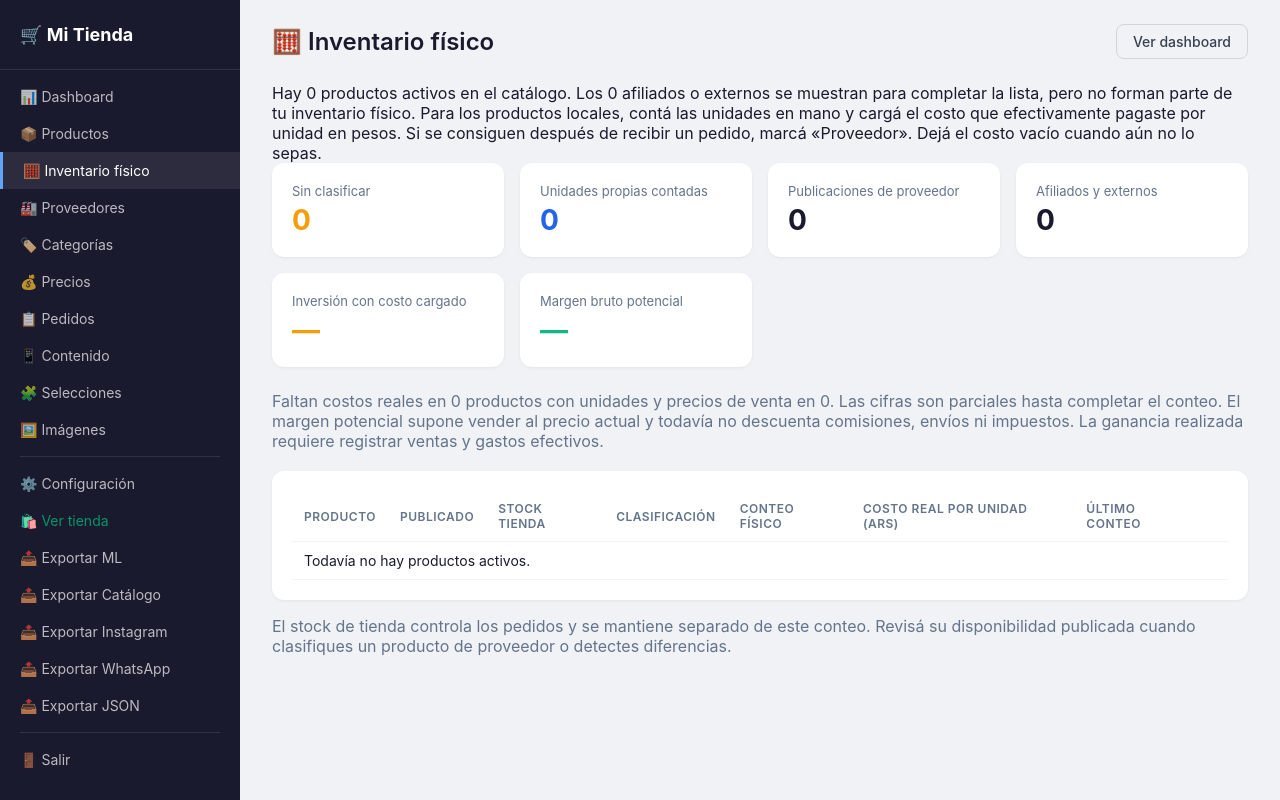
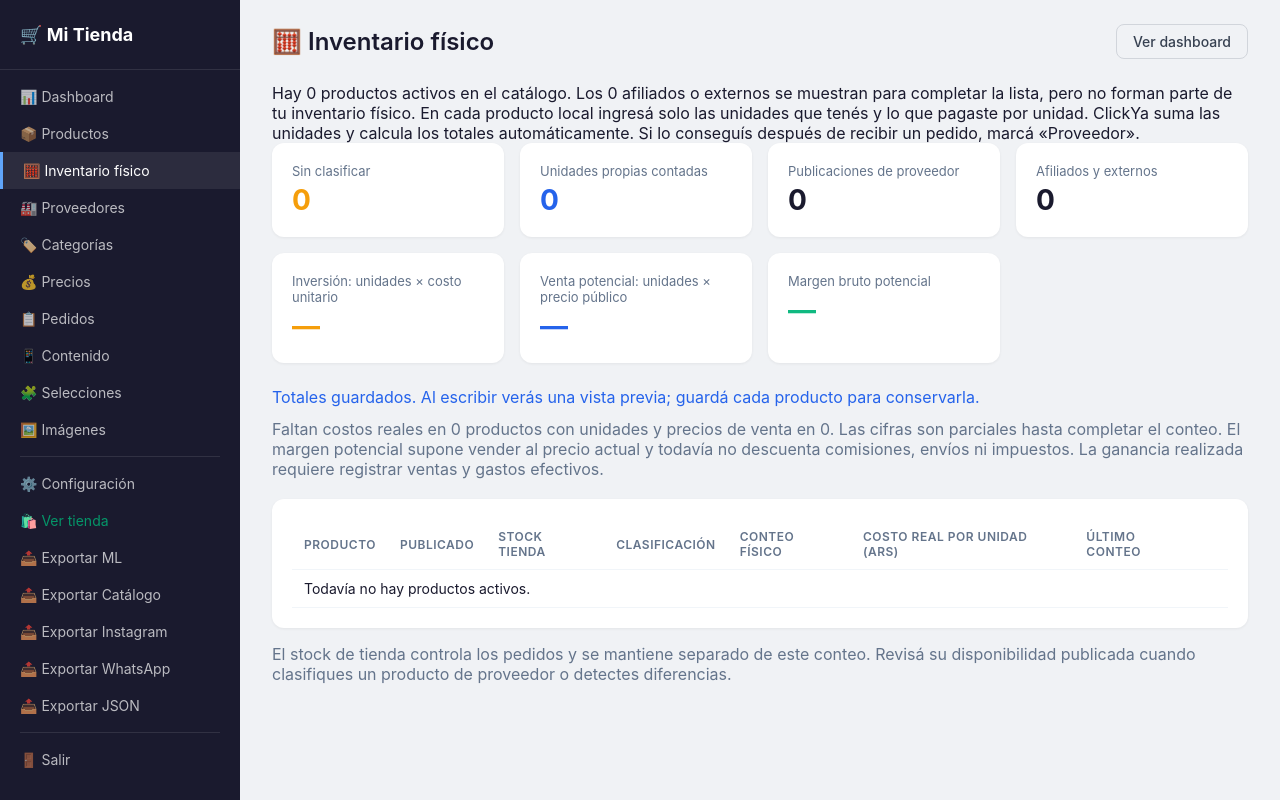
Before and after one commit to JoseManuel-TI/sistema-reventa, a Flask app: page /inventario in a window 1280 px wide. Run offline with Flask 3, Linux system fonts and the light colour scheme; the visitor is signed in with stand-in values (Sample User, id 1); data comes from the database, SQL or seed files in the repository; data that the repository does not hold is empty; some libraries are stand-ins or nearby versions.

Commit message:
Calcular subtotales y vista previa del inventario

```diff
--- a/templates/inventario.html
+++ b/templates/inventario.html
@@ -4,23 +4,25 @@
     <h2>🧮 Inventario físico</h2>
     <a href="/dashboard" class="btn btn-outline">Ver dashboard</a>
 </div>
-<p>Hay {{ productos|length }} productos activos en el catálogo. Los {{ resumen.externos }} afiliados o externos se muestran para completar la lista, pero no forman parte de tu inventario físico. Para los productos locales, contá las unidades en mano y cargá el costo que efectivamente pagaste por unidad en pesos. Si se consiguen después de recibir un pedido, marcá «Proveedor». Dejá el costo vacío cuando aún no lo sepas.</p>
+<p>Hay {{ productos|length }} productos activos en el catálogo. Los {{ resumen.externos }} afiliados o externos se muestran para completar la lista, pero no forman parte de tu inventario físico. En cada producto local ingresá solo las unidades que tenés y lo que pagaste por unidad. ClickYa suma las unidades y calcula los totales automáticamente. Si lo conseguís después de recibir un pedido, marcá «Proveedor».</p>
 <div class="stats">
-    <div class="stat-card"><div class="label">Sin clasificar</div><div class="value orange">{{ resumen.pendientes }}</div></div>
-    <div class="stat-card"><div class="label">Unidades propias contadas</div><div class="value blue">{{ resumen.unidades }}</div></div>
-    <div class="stat-card"><div class="label">Publicaciones de proveedor</div><div class="value">{{ resumen.proveedor }}</div></div>
+    <div class="stat-card"><div class="label">Sin clasificar</div><div class="value orange" id="total-pendientes">{{ resumen.pendientes }}</div></div>
+    <div class="stat-card"><div class="label">Unidades propias contadas</div><div class="value blue" id="total-unidades">{{ resumen.unidades }}</div></div>
+    <div class="stat-card"><div class="label">Publicaciones de proveedor</div><div class="value" id="total-proveedor">{{ resumen.proveedor }}</div></div>
     <div class="stat-card"><div class="label">Afiliados y externos</div><div class="value">{{ resumen.externos }}</div></div>
-    <div class="stat-card"><div class="label">Inversión con costo cargado</div><div class="value orange">{% if resumen.propios %}$ {{ resumen.inversion|fmt_pesos }}{% else %}—{% endif %}</div></div>
-    <div class="stat-card"><div class="label">Margen bruto potencial</div><div class="value green">{% if resumen.propios %}$ {{ resumen.margen_bruto_potencial|fmt_pesos }}{% else %}—{% endif %}</div></div>
+    <div class="stat-card"><div class="label">Inversión: unidades × costo unitario</div><div class="value orange" id="total-inversion">{% if resumen.propios %}$ {{ resumen.inversion|fmt_pesos }}{% else %}—{% endif %}</div></div>
+    <div class="stat-card"><div class="label">Venta potencial: unidades × precio público</div><div class="value blue" id="total-venta">{% if resumen.propios %}$ {{ resumen.venta_potencial|fmt_pesos }}{% else %}—{% endif %}</div></div>
+    <div class="stat-card"><div class="label">Margen bruto potencial</div><div class="value green" id="total-margen">{% if resumen.propios %}$ {{ resumen.margen_bruto_potencial|fmt_pesos }}{% else %}—{% endif %}</div></div>
 </div>
-<p style="color:#64748b;margin:12px 0 20px;">Faltan costos reales en {{ resumen.sin_costo }} productos con unidades y precios de venta en {{ resumen.sin_precio }}. Las cifras son parciales hasta completar el conteo. El margen potencial supone vender al precio actual y todavía no descuenta comisiones, envíos ni impuestos. La ganancia realizada requiere registrar ventas y gastos efectivos.</p>
+<p id="inventario-preview-state" style="color:#2563eb;margin:0 0 8px;">Totales guardados. Al escribir verás una vista previa; guardá cada producto para conservarla.</p>
+<p style="color:#64748b;margin:12px 0 20px;">Faltan costos reales en <span id="faltantes-costos">{{ resumen.sin_costo }}</span> productos con unidades y precios de venta en <span id="faltantes-precios">{{ resumen.sin_precio }}</span>. Las cifras son parciales hasta completar el conteo. El margen potencial supone vender al precio actual y todavía no descuenta comisiones, envíos ni impuestos. La ganancia realizada requiere registrar ventas y gastos efectivos.</p>
 <div class="card">
     <div class="table-wrap">
         <table>
             <thead><tr><th>Producto</th><th>Publicado</th><th>Stock tienda</th><th>Clasificación</th><th>Conteo físico</th><th>Costo real por unidad (ARS)</th><th>Último conteo</th><th></th></tr></thead>
             <tbody>
             {% for p in productos %}
-                <tr>
+                <tr{% if not p.inventario_externo %} class="inventario-producto" data-precio="{{ p.precio_venta or 0 }}"{% endif %}>
                     <td><a href="/productos/{{ p.id }}">{{ p.nombre }}</a><div style="font-size:12px;color:#64748b;">{{ p.proveedor_nombre or 'Sin proveedor' }} · Precio $ {{ p.precio_venta|fmt_pesos }}</div></td>
                     <td>{{ 'Sí' if p.publicar else 'No' }}</td>
                     <td>{{ p.stock or 0 }}{% if p.inventario_origen == 'propio' and p.stock_fisico is not none and (p.stock or 0) > p.stock_fisico %}<div style="color:#b45309;font-size:12px;">Supera el conteo; <a href="/productos/{{ p.id }}/editar">revisar</a></div>{% endif %}</td>
@@ -39,6 +41,7 @@
                             <input type="text" name="costo_real_unitario" inputmode="decimal" value="{{ p.costo_real_unitario if p.costo_real_unitario is not none else '' }}" placeholder="Costo real $" aria-label="Costo real unitario de {{ p.nombre }}" style="width:120px;">
                             <span style="font-size:12px;color:#64748b;min-width:116px;">{{ (p.inventario_verificado_at|string)[:16] if p.inventario_verificado_at else 'Sin conteo' }}</span>
                             <button type="submit" class="btn btn-primary btn-sm">Guardar</button>
+                            <span class="calculo-fila" aria-live="polite" style="width:100%;font-size:12px;color:#475569;">Ingresá unidades y costo para ver el total.</span>
                         </form>
                         {% endif %}
                     </td>
@@ -51,4 +54,67 @@
     </div>
 </div>
 <p style="color:#64748b;margin-top:16px;">El stock de tienda controla los pedidos y se mantiene separado de este conteo. Revisá su disponibilidad publicada cuando clasifiques un producto de proveedor o detectes diferencias.</p>
+<script>
+function costoInventario(texto) {
+    let s = (texto || '').trim().replace(/[$\s]/g, '');
+    if (!s) return null;
+    if (/^\d{1,3}(\.\d{3})+(,\d{1,2})?$/.test(s) || s.includes(',')) {
+        s = s.replace(/\./g, '').replace(',', '.');
+    }
+    const n = Number(s);
+    return Number.isFinite(n) && n >= 0 ? n : null;
+}
+
+function pesosInventario(n) {
+    return '$ ' + n.toLocaleString('es-AR', {maximumFractionDigits: 2});
+}
+
+function actualizarInventario(vistaPrevia) {
+    const total = {pendientes: 0, proveedor: 0, propios: 0, unidades: 0,
+                   inversion: 0, venta: 0, margen: 0, sinCosto: 0, sinPrecio: 0};
+    document.querySelectorAll('.inventario-producto').forEach(function(fila) {
+        const form = fila.querySelector('form');
+        const origen = form.querySelector('[name="origen"]').value;
+        const cantidadTexto = form.querySelector('[name="cantidad"]').value.trim();
+        const cantidad = /^\d+$/.test(cantidadTexto) ? Number(cantidadTexto) : null;
+        const costo = costoInventario(form.querySelector('[name="costo_real_unitario"]').value);
+        const precio = Number(fila.dataset.precio);
+        const calculo = fila.querySelector('.calculo-fila');
+        if (origen === 'proveedor') {
+            total.proveedor++;
+            calculo.textContent = 'Proveedor: no suma a tu inversión física.';
+        } else if (origen !== 'propio' || cantidad === null) {
+            total.pendientes++;
+            calculo.textContent = origen === 'propio' ? 'Ingresá las unidades físicas de este producto.' : 'Elegí Propio o Proveedor.';
+        } else {
+            total.propios++;
+            total.unidades += cantidad;
+            if (cantidad > 0 && costo === null) total.sinCosto++;
+            if (cantidad > 0 && precio <= 0) total.sinPrecio++;
+            if (costo !== null) total.inversion += cantidad * costo;
+            if (precio > 0) total.venta += cantidad * precio;
+            if (costo !== null && precio > 0) total.margen += cantidad * (precio - costo);
+            calculo.textContent = 'Inversión: ' + (costo === null ? 'falta costo' : pesosInventario(cantidad * costo)) +
+                ' · Venta potencial: ' + (precio > 0 ? pesosInventario(cantidad * precio) : 'falta precio') +
+                ' · Margen bruto: ' + (costo !== null && precio > 0 ? pesosInventario(cantidad * (precio - costo)) : 'pendiente');
+        }
+    });
+    document.getElementById('total-pendientes').textContent = total.pendientes;
+    document.getElementById('total-proveedor').textContent = total.proveedor;
+    document.getElementById('total-unidades').textContent = total.unidades;
+    document.getElementById('total-inversion').textContent = total.propios ? pesosInventario(total.inversion) : '—';
+    document.getElementById('total-venta').textContent = total.propios ? pesosInventario(total.venta) : '—';
+    document.getElementById('total-margen').textContent = total.propios ? pesosInventario(total.margen) : '—';
+    document.getElementById('faltantes-costos').textContent = total.sinCosto;
+    document.getElementById('faltantes-precios').textContent = total.sinPrecio;
+    if (vistaPrevia) document.getElementById('inventario-preview-state').textContent =
+        'Vista previa sin guardar. Guardá cada producto para conservar estos totales.';
+}
+
+document.querySelectorAll('.inventario-producto input, .inventario-producto select').forEach(function(campo) {
+    campo.addEventListener('input', function() { actualizarInventario(true); });
+    campo.addEventListener('change', function() { actualizarInventario(true); });
+});
+actualizarInventario(false);
+</script>
 {% endblock %}
```
Also changed, not shown: tests/test_web.py (+4 -3 lines).
